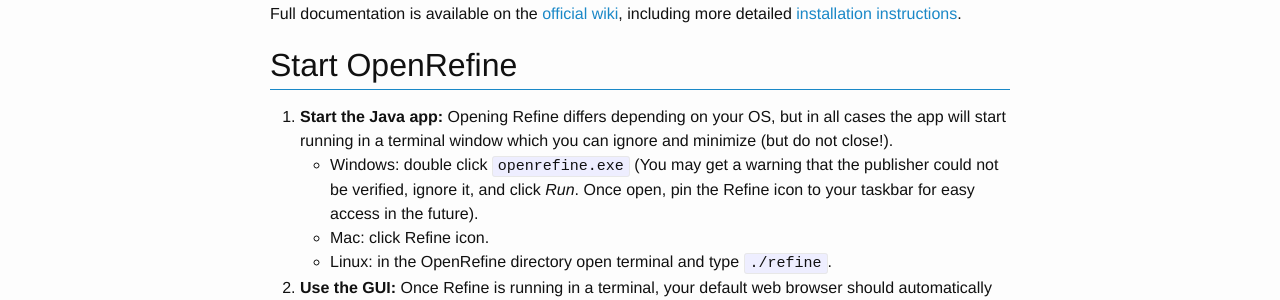
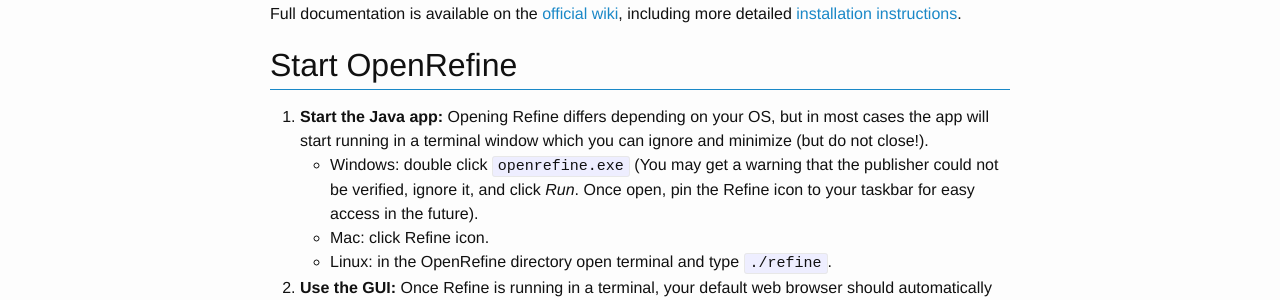
Before and after one commit to mbolam/DSWS_OpenRefine, a Jekyll site: the page built from 3-start.md, in a window 1280 px wide. Shown: the part 518-818 px from the top of the page. Built offline with Jekyll 4.4.1, drawn with Linux system fonts in a browser that asks for light colours.

Commit message:
Update 3-start.md

```diff
--- a/3-start.md
+++ b/3-start.md
@@ -17,7 +17,7 @@ Full documentation is available on the [official wiki](https://github.com/OpenRe
 
 # Start OpenRefine
 
-1. **Start the Java app:** Opening Refine differs depending on your OS, but in all cases the app will start running in a terminal window which you can ignore and minimize (but do not close!).
+1. **Start the Java app:** Opening Refine differs depending on your OS, but in most cases the app will start running in a terminal window which you can ignore and minimize (but do not close!).
     - Windows: double click `openrefine.exe` (You may get a warning that the publisher could not be verified, ignore it, and click *Run*. Once open, pin the Refine icon to your taskbar for easy access in the future).
     - Mac: click Refine icon.
     - Linux: in the OpenRefine directory open terminal and type `./refine`.
```
